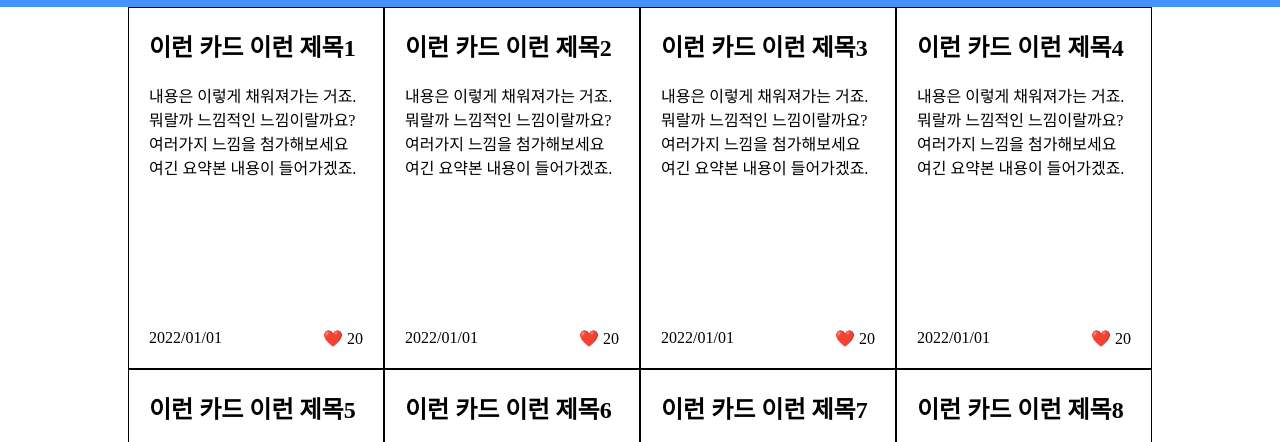
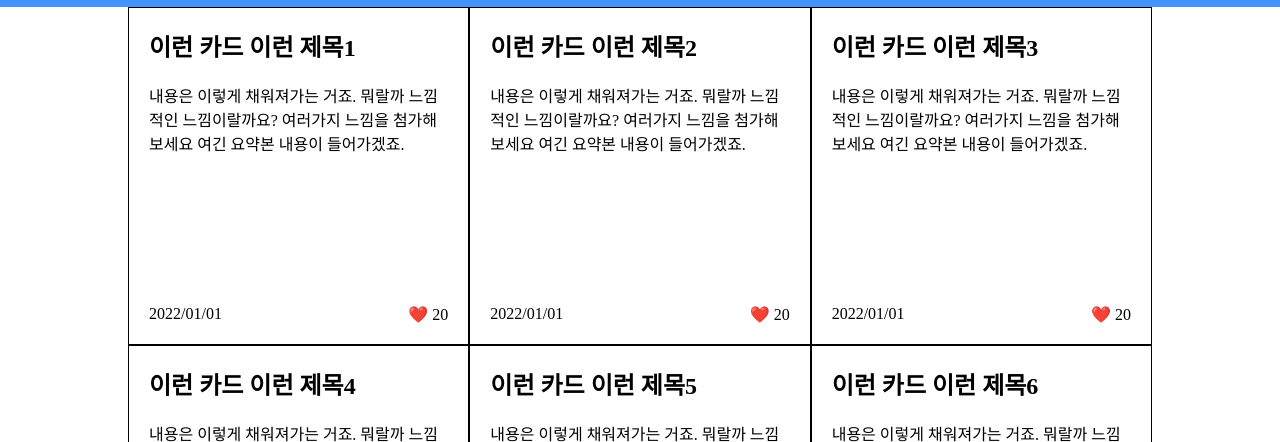
Before and after one commit to JiNookk/makao-letter, a plain HTML site: page index.html in a window 1280 px wide. Shown: the part 453-895 px from the top of the page. Drawn offline with Linux system fonts and the light colour scheme.

Commit message:
단위 변경

```diff
--- a/css/layout.css
+++ b/css/layout.css
@@ -48,8 +48,8 @@ header>section:last-child{
 
 main{
     display: grid;
-    margin: 0 clamp(50px, 10vw, 200px);
-    grid-template-columns: repeat(auto-fill, minmax(250px, 1fr));
+    margin: 0 clamp(3rem, 10vw, 10rem);
+    grid-template-columns: repeat(auto-fill, minmax(17rem, 1fr));
 }
 
 article a{
@@ -76,7 +76,7 @@ article div{
 
 }
 
-@media(max-width: 580px){
+@media(max-width: 580dp){
     #container{
         grid: 23vw 42vw 28vw / 1fr;
     }
```
